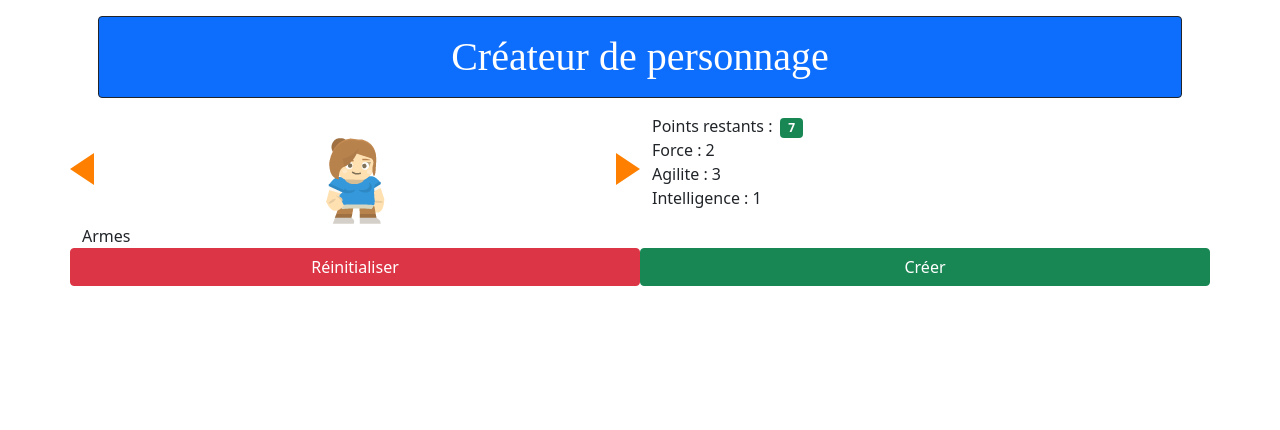
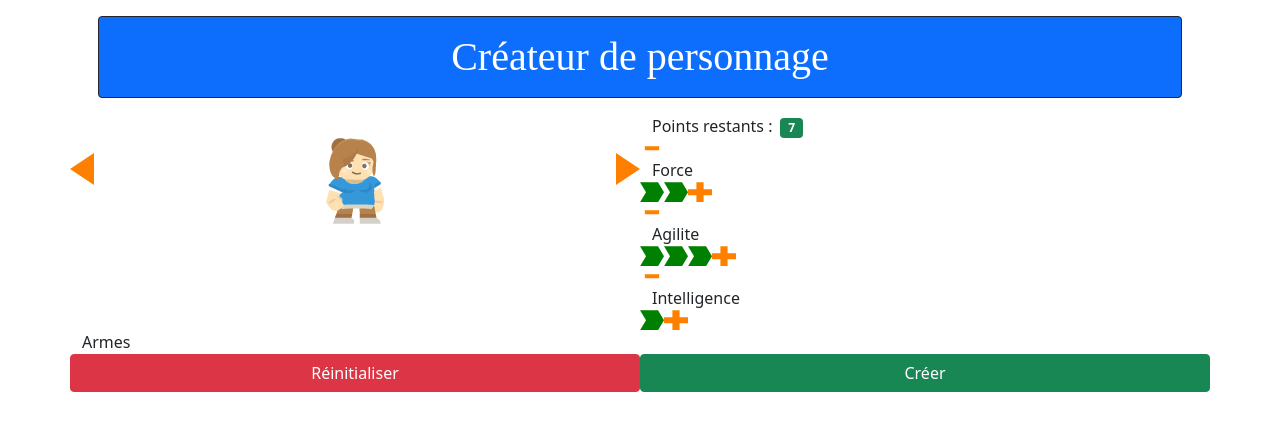
Before and after one commit to EmmanuelBlanchard/REACT-2020-par-la-pratique-de-A-Z-evolution-progressive, a React (Create React App) app in the folder Programmes/12-Module12-Projet2-CreateurDePersonnage-AjoutDeFirebase/projet2/: page / in a window 1280 px wide. Shown: the top 430 px of the page. Built offline with nearby package versions, Linux system fonts and the light colour scheme; the HTML template or start-up script is replaced by a standard one; a web font is replaced by a local one.

Commit message:
12-Module12-Projet2-CreateurDePersonnage-AjoutDeFirebase-08-LesBoutonsLiesAuxCaracteristiques-ComposantCarac

```diff
--- /dev/null
+++ b/Programmes/12-Module12-Projet2-CreateurDePersonnage-AjoutDeFirebase/projet2/src/containers/CreateurPersonnage/Personnage/CaracPersonnage/Carac/Carac.js
@@ -0,0 +1,19 @@
+import React from 'react';
+import classes from './Carac.module.css';
+
+const carac = (props) => {
+    let carre = [];
+    for(let i = 0 ; i < props.nombrePoints ; i++) {
+        carre.push(<div key={i} className={classes.points}></div>)
+    }
+
+    return (
+        <div className="row no-gutters">
+            <div className={[classes.signe, classes.moins].join(' ')}></div>
+            <div>{props.children}</div>  {carre}
+            <div className={[classes.signe, classes.plus].join(' ')}></div>
+        </div>
+    );
+};
+
+export default carac;
--- /dev/null
+++ b/Programmes/12-Module12-Projet2-CreateurDePersonnage-AjoutDeFirebase/projet2/src/containers/CreateurPersonnage/Personnage/CaracPersonnage/Carac/Carac.module.css
@@ -0,0 +1,23 @@
+.signe {
+    background-color:#ff8000;
+    cursor:pointer;
+}
+
+.points {
+    clip-path: polygon(75% 0%, 100% 50%, 75% 100%, 0% 100%, 25% 50%, 0% 0%);
+    background-color:green;
+    width:20px;
+    height:20px;
+}
+
+.moins {
+    clip-path: polygon(20% 40%, 80% 40%, 80% 60%, 20% 60%);
+    width:20px;
+    height:20px;
+}
+
+.plus {
+    clip-path: polygon(0% 35%, 35% 35%, 35% 0%, 65% 0%, 65% 35%, 100% 35%, 100% 65%, 65% 65%, 65% 100%, 35% 100%, 35% 65%, 0 65%);
+    width:20px;
+    height:20px;
+}
--- a/Programmes/12-Module12-Projet2-CreateurDePersonnage-AjoutDeFirebase/projet2/src/containers/CreateurPersonnage/Personnage/CaracPersonnage/CaracPersonnage.js
+++ b/Programmes/12-Module12-Projet2-CreateurDePersonnage-AjoutDeFirebase/projet2/src/containers/CreateurPersonnage/Personnage/CaracPersonnage/CaracPersonnage.js
@@ -1,4 +1,5 @@
 import React from 'react';
+import Carateristique from './Carac/Carac';
 
 const caracPersonnage = (props) => (
     <>
@@ -9,9 +10,9 @@ const caracPersonnage = (props) => (
             </span>
         </div>
         <div>
-            Force : {props.force} <br />
-            Agilite : {props.agilite} <br />
-            Intelligence : {props.intelligence}
+            <Carateristique nombrePoints={props.force}>Force</Carateristique>
+            <Carateristique nombrePoints={props.agilite}>Agilite</Carateristique>
+            <Carateristique nombrePoints={props.intelligence}>Intelligence</Carateristique>
         </div>
     </>
 );
```
